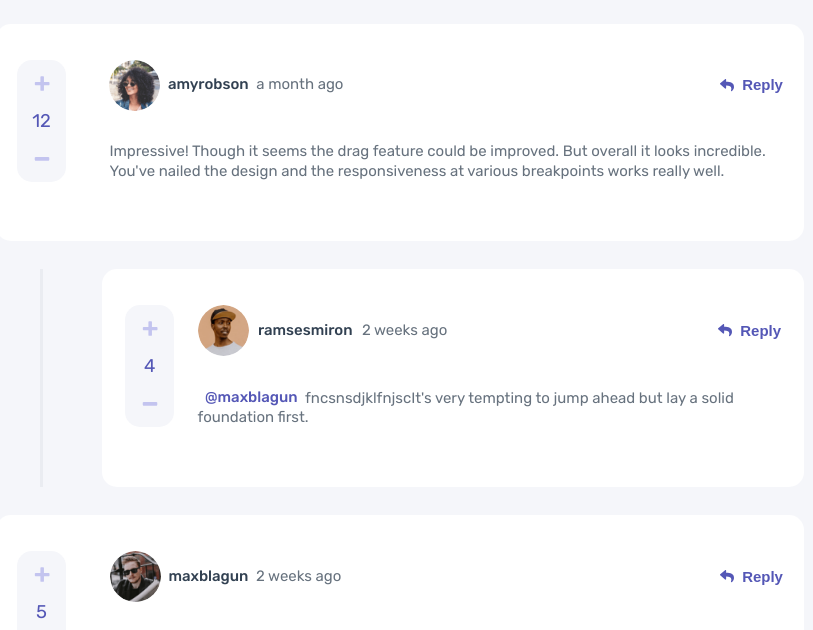
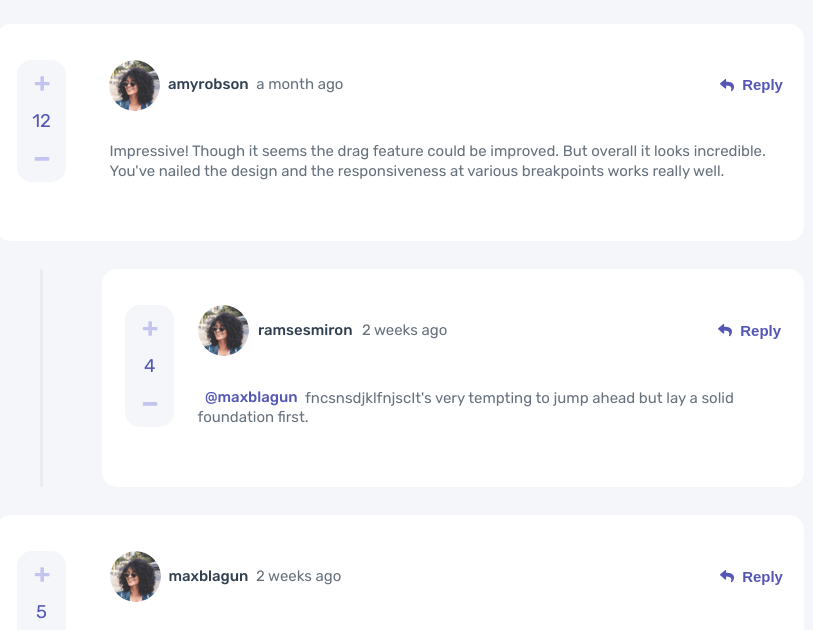
Before and after one commit to Puppychan/InteractiveComments, a React (Vite) app: page / in a window 1280 px wide. Shown: the part 165-795 px from the top of the page, without its empty margins (240-1053 px from the left). Built offline with nearby package versions, Linux system fonts and the light colour scheme.

Commit message:
fix deploy run build

```diff
--- a/src/Components/Avatar/Avatar.jsx
+++ b/src/Components/Avatar/Avatar.jsx
@@ -1,13 +1,15 @@
 import React from 'react'
 
 import * as constStyle from "../../Style/ConstantStyled"
+import avatar from "../../assets/avatars/image-amyrobson.png"
 import { AvatarStyle } from './Avatar.style'
 
 const Avatar = ({username, gridArea}) => {
   return (
     <AvatarStyle
       gridArea={gridArea}
-      src={constStyle.getImgUrl("avatar", username)}
+      // src={constStyle.getImgUrl("avatar", username)}
+      src={avatar}
       alt={`${username}'s avatar`}
     />
   )
--- a/src/Style/ConstantStyled.js
+++ b/src/Style/ConstantStyled.js
@@ -304,11 +304,11 @@ const AVATAR_URL = "../assets/avatars/image-"
 const ICON_URL = "../assets/icon-"
 
 // FUNCTION
-export const getImgUrl = (type, name) => {
-    switch (type) {
-        case "icon":
-            return new URL(`${ICON_URL + name}.svg`, import.meta.url).href
-        case "avatar":
-            return new URL(`${AVATAR_URL + name}.png`, import.meta.url).href
-    }
-}
+// export const getImgUrl = (type, name) => {
+//     switch (type) {
+//         case "icon":
+//             return new URL(`${ICON_URL + name}.svg`, import.meta.url).href
+//         case "avatar":
+//             return new URL(`${AVATAR_URL + name}.png`, import.meta.url).href
+//     }
+// }
```
